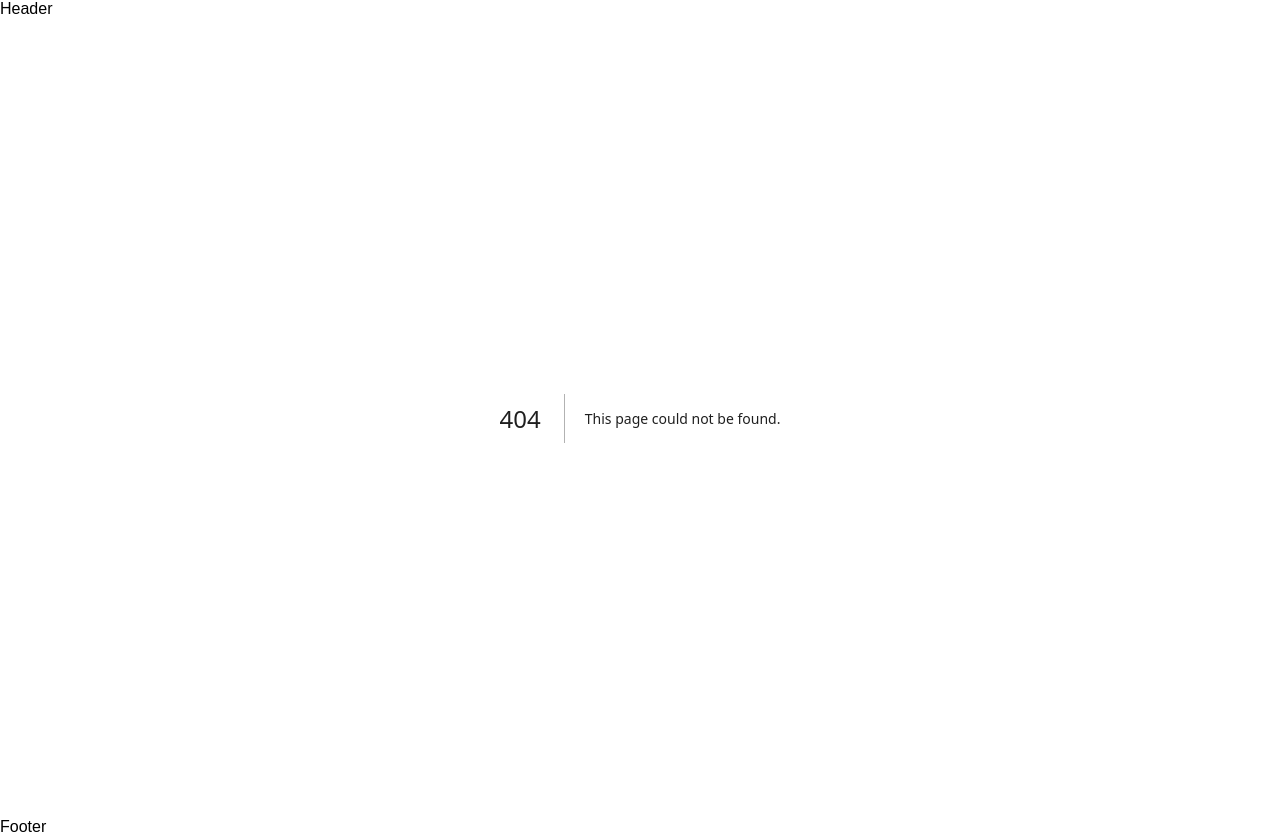
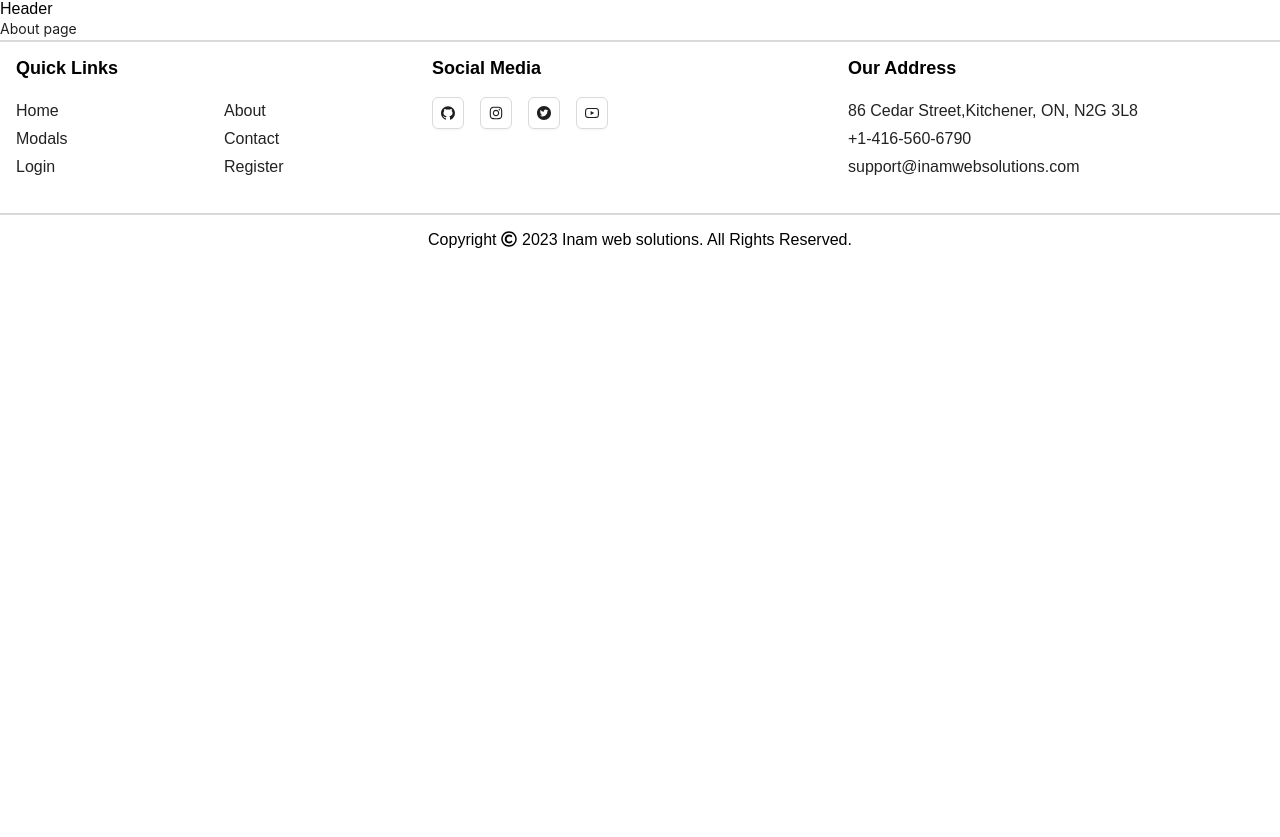
Before and after one commit to Inam-ulrehman/nextjs-desktop-express-router, a Next.js app: page /about in a window 1280 px wide. Before the commit this address had no page. After the commit the page ends 800 px from the top, so only its background shows below. Built offline with nearby package versions, Linux system fonts and the light colour scheme.

Commit message:
fixed footer

```diff
--- /dev/null
+++ b/app/about/page.jsx
@@ -0,0 +1,7 @@
+import React from 'react'
+
+const Page = () => {
+  return <div>About page </div>
+}
+
+export default Page
--- /dev/null
+++ b/app/components/footer/address.jsx
@@ -0,0 +1,55 @@
+import { Button } from 'antd'
+import Link from 'next/link'
+import React from 'react'
+import styled from 'styled-components'
+
+const nav = [
+  {
+    name: '86 Cedar Street,Kitchener, ON, N2G 3L8',
+    target: '_blank',
+    link: 'https://www.google.com/maps/@43.4450731,-80.4859129,17z',
+  },
+  { name: '+1-416-560-6790', link: 'tel:4165606790' },
+  {
+    target: '',
+    name: 'support@inamwebsolutions.com',
+    target: '',
+    link: 'mailto:Support@inamwebsolutions.com',
+  },
+]
+const Address = () => {
+  return (
+    <Wrapper>
+      <p>Our Address</p>
+      <ul className='container'>
+        {nav.map((item, index) => {
+          return (
+            <li key={index}>
+              <Link href={item.link} target={item.target}>
+                {item.name}
+              </Link>
+            </li>
+          )
+        })}
+      </ul>
+    </Wrapper>
+  )
+}
+
+const Wrapper = styled.div`
+  p {
+    font-size: large;
+    font-weight: 600;
+  }
+  .container {
+    display: grid;
+  }
+  li {
+    padding: 0.3rem 0;
+    :hover {
+      color: var(--primary-5);
+    }
+  }
+`
+
+export default Address
--- /dev/null
+++ b/app/components/footer/copyright.jsx
@@ -0,0 +1,29 @@
+'use client'
+
+import { FaRegCopyright } from 'react-icons/fa'
+import styled from 'styled-components'
+const CopyRight = () => {
+  return (
+    <Wrapper>
+      <span>
+        Copyright <FaRegCopyright />
+        {new Date().getFullYear()} Inam web solutions. All Rights Reserved.
+      </span>
+    </Wrapper>
+  )
+}
+const Wrapper = styled.div`
+  overflow: hidden;
+  text-align: center;
+  padding: 1rem;
+  bottom: 0;
+  height: fit-content;
+  border-top: 2px solid var(--gray-5);
+  span {
+    svg {
+      margin-right: 5px;
+      margin-bottom: -2px;
+    }
+  }
+`
+export default CopyRight
--- a/app/components/footer/footer.jsx
+++ b/app/components/footer/footer.jsx
@@ -1,10 +1,35 @@
 'use client'
-import { styled } from 'styled-components'
+import styled from 'styled-components'
+import CopyRight from './copyright'
+import QuickLinks from './quicklinks'
+import SocialMedia from './socialmedia'
+import Address from './address'
 
 const Footer = () => {
-  return <div>Footer</div>
+  return (
+    <Wrapper>
+      <div className='footer-container'>
+        <QuickLinks />
+        <SocialMedia />
+        <Address />
+      </div>
+      <CopyRight />
+    </Wrapper>
+  )
 }
-
-const Wrapper = styled.footer``
-
+const Wrapper = styled.footer`
+  border-top: 2px solid var(--gray-5);
+  a {
+    color: var(--black);
+  }
+  .footer-container {
+    padding: 1rem;
+  }
+  @media (min-width: 992px) {
+    .footer-container {
+      display: grid;
+      grid-template-columns: 1fr 1fr 1fr;
+    }
+  }
+`
 export default Footer
--- /dev/null
+++ b/app/components/footer/quicklinks.jsx
@@ -0,0 +1,48 @@
+import { Button } from 'antd'
+import Link from 'next/link'
+import React from 'react'
+import styled from 'styled-components'
+
+const nav = [
+  { name: 'Home', link: '/' },
+  { name: 'About', link: '/about' },
+  { name: 'Modals', link: '/modals' },
+  { name: 'Contact', link: '/contact' },
+  { name: 'Login', link: '/login' },
+  { name: 'Register', link: '/register' },
+]
+const QuickLinks = () => {
+  return (
+    <Wrapper>
+      <p>Quick Links</p>
+      <ul className='container'>
+        {nav.map((item, index) => {
+          return (
+            <li key={index}>
+              <Link href={item.link}>{item.name}</Link>
+            </li>
+          )
+        })}
+      </ul>
+    </Wrapper>
+  )
+}
+
+const Wrapper = styled.div`
+  p {
+    font-size: large;
+    font-weight: 600;
+  }
+  .container {
+    display: grid;
+    grid-template-columns: 1fr 1fr;
+  }
+  li {
+    padding: 0.3rem 0;
+    :hover {
+      color: var(--primary-5);
+    }
+  }
+`
+
+export default QuickLinks
--- /dev/null
+++ b/app/components/footer/socialmedia.jsx
@@ -0,0 +1,57 @@
+import { Button } from 'antd'
+import Link from 'next/link'
+import React from 'react'
+import styled from 'styled-components'
+import {
+  GithubOutlined,
+  InstagramOutlined,
+  TwitterCircleFilled,
+  YoutubeOutlined,
+} from '@ant-design/icons'
+
+const nav = [
+  { icon: <GithubOutlined></GithubOutlined>, link: 'https://www.github.com' },
+  {
+    icon: <InstagramOutlined></InstagramOutlined>,
+    link: 'https://www.instagram.com',
+  },
+  {
+    icon: <TwitterCircleFilled></TwitterCircleFilled>,
+    link: 'https://www.twitter.com',
+  },
+  {
+    icon: <YoutubeOutlined></YoutubeOutlined>,
+    link: 'https://www.youtube.com',
+  },
+]
+const SocialMedia = () => {
+  return (
+    <Wrapper>
+      <p>Social Media</p>
+      <ul className='container'>
+        {nav.map((item, index) => {
+          return (
+            <li key={index}>
+              <Link href={item.link} target='_blank'>
+                <Button icon={item.icon}></Button>
+              </Link>
+            </li>
+          )
+        })}
+      </ul>
+    </Wrapper>
+  )
+}
+
+const Wrapper = styled.div`
+  p {
+    font-size: large;
+    font-weight: 600;
+  }
+  .container {
+    display: flex;
+    gap: 1rem;
+  }
+`
+
+export default SocialMedia
```
Also changed, not shown: app/(user)/login/page.jsx (added, +7 -0 lines), app/(user)/recover/page.jsx (added, +7 -0 lines), app/(user)/register/page.jsx (added, +7 -0 lines), app/contact/page.jsx (added, +7 -0 lines), app/modals/page.jsx (added, +7 -0 lines).
